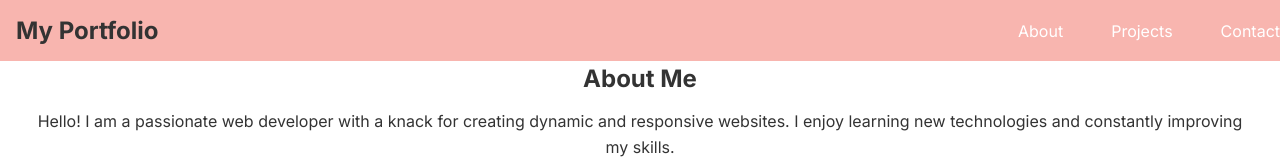
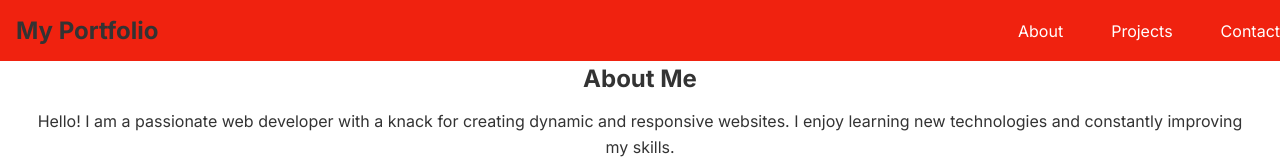
Before and after one commit to dreamscaatcher/Guri-Portfolio, a Next.js app: page / in a window 1280 px wide. Shown: the top 160 px of the page. Built offline with nearby package versions, Linux system fonts and the light colour scheme.

Commit message:
color change

```diff
--- a/src/styles/Header.module.css
+++ b/src/styles/Header.module.css
@@ -4,7 +4,7 @@
     justify-content: space-between;
     align-items: center;
     padding: 1rem;
-    background-color: hsl(5, 84%, 83%);
+    background-color: hsl(5, 88%, 50%);
     color: #fff;
     position: fixed;
     width: 100%;
```
